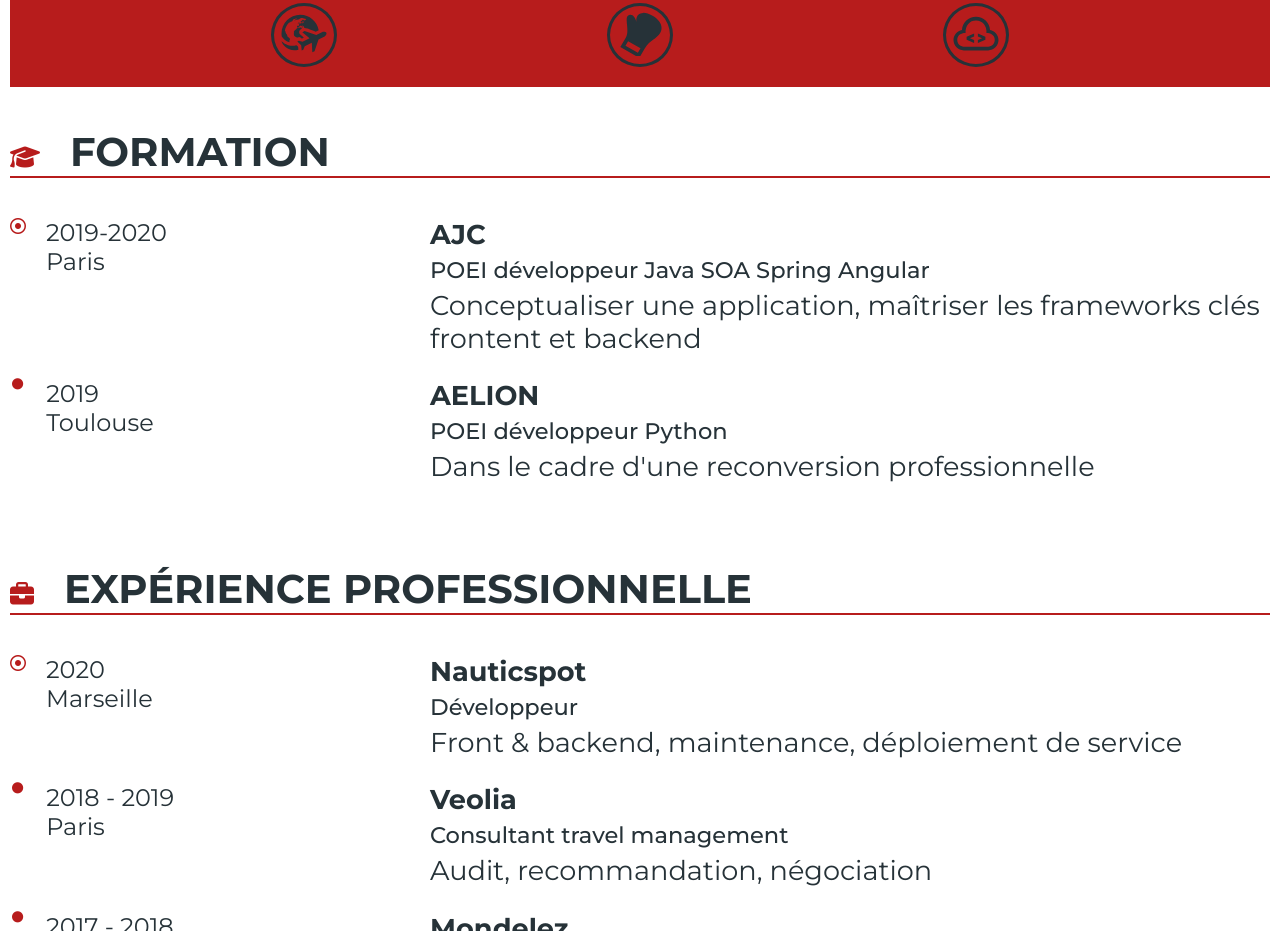
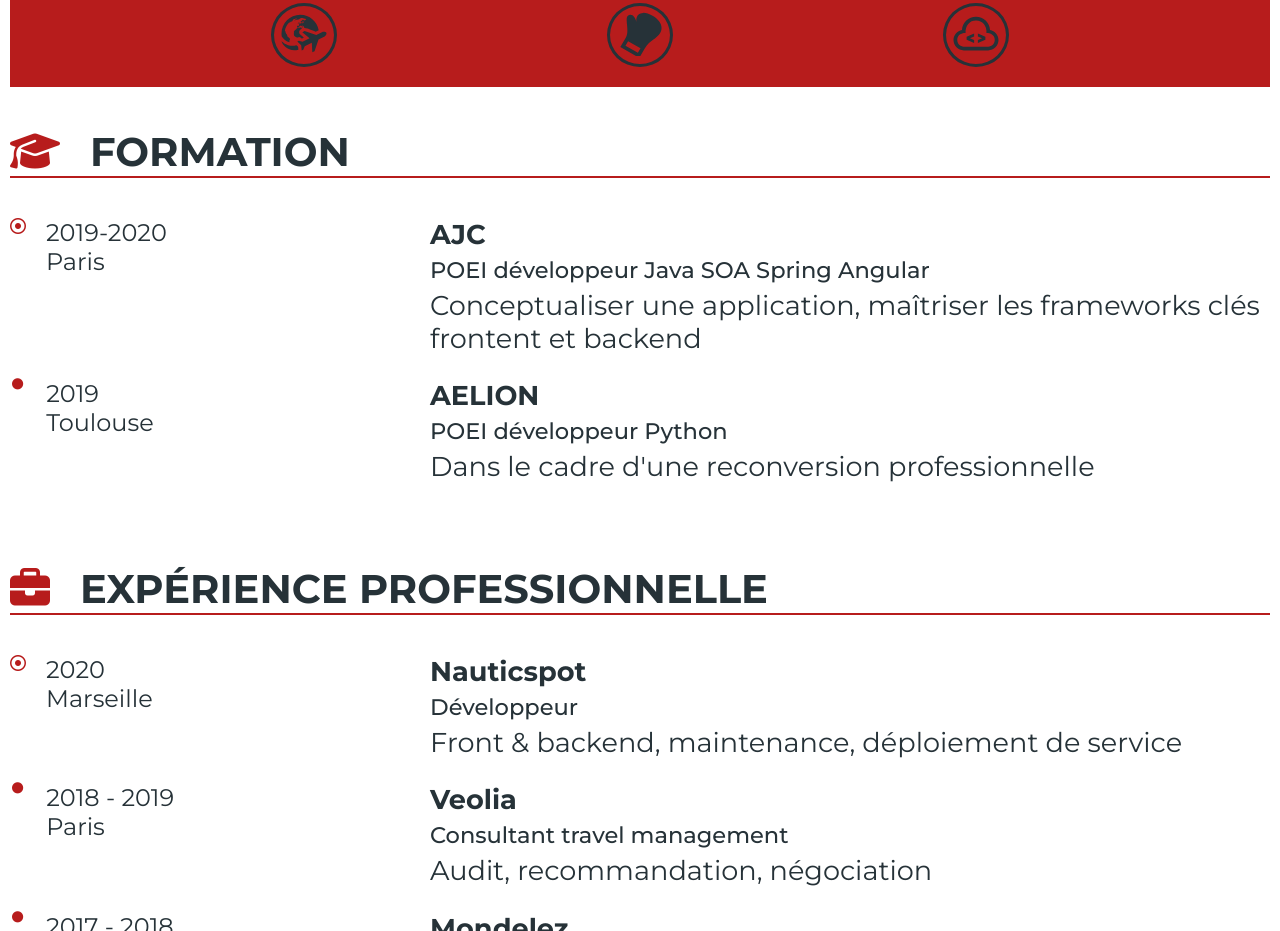
Before and after one commit to Gaz0il/Gaz0il.github.io, a plain HTML site: page index.html in a window 1280 px wide. Shown: the part 1319-2250 px from the top of the page. Drawn offline with Linux system fonts and the light colour scheme.

Commit message:
PictoFasSized

```diff
--- a/index.css
+++ b/index.css
@@ -385,6 +385,10 @@ h5{
     section .fas{
         margin-right: 30px;
     }
+    .r-side section h3 .fas{
+        font-size:2.5rem;
+
+    }
 
 
 
```
